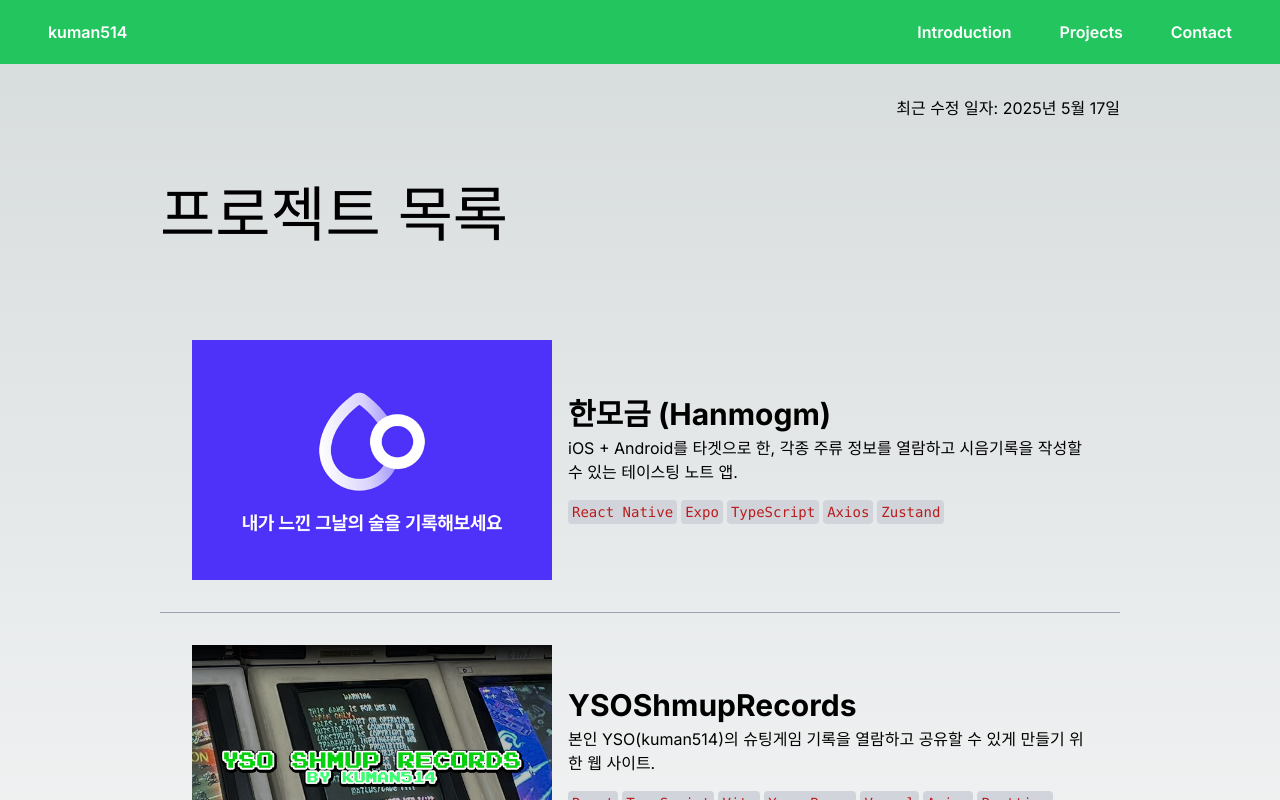
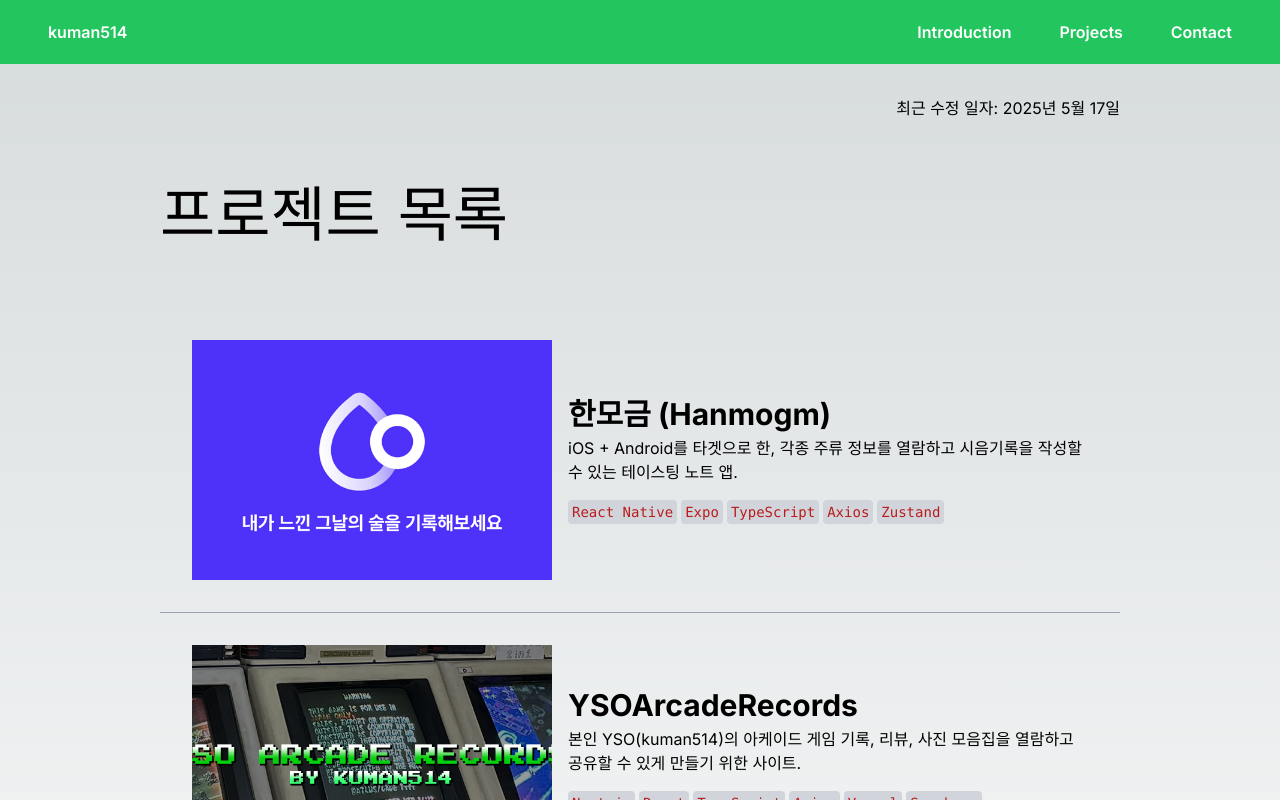
Before and after one commit to kuman514/kuman514, a Next.js app: page /projects in a window 1280 px wide. Shown: the top 800 px of the page. Built offline with nearby package versions, Linux system fonts and the light colour scheme.

Commit message:
fix: change yso-shmup-records into yso-arcade-records in projects page

```diff
--- /dev/null
+++ b/app/projects/[projectName]/not-found.tsx
@@ -0,0 +1,5 @@
+import NotFoundPage from '^/pages/not-found';
+
+export default function NotFoundRouterPage() {
+  return <NotFoundPage />;
+}
--- a/app/projects/[projectName]/page.tsx
+++ b/app/projects/[projectName]/page.tsx
@@ -1,7 +1,8 @@
+import { notFound } from 'next/navigation';
+
 import HanmogmPage from '^/pages/hanmogm';
-import NotFoundPage from '^/pages/not-found';
 import ViteMinesweeperPage from '^/pages/vite-minesweeper';
-import YSOShmupRecordsPage from '^/pages/yso-shmup-records';
+import YSOArcadeRecordsPage from '^/pages/yso-arcade-records';
 
 interface Props {
   params: Promise<{
@@ -15,11 +16,11 @@ export default async function ProjectArticlePage({ params }: Props) {
   switch (projectName) {
     case 'Hanmogm':
       return <HanmogmPage />;
-    case 'YSOShmupRecords':
-      return <YSOShmupRecordsPage />;
+    case 'YSOArcadeRecords':
+      return <YSOArcadeRecordsPage />;
     case 'ViteMinesweeper':
       return <ViteMinesweeperPage />;
     default:
-      return <NotFoundPage />;
+      notFound();
   }
 }
--- a/app/projects/page.tsx
+++ b/app/projects/page.tsx
@@ -4,7 +4,7 @@ import Title from '^/shared/title';
 import ProjectPageTemplate from '^/entities/project/page-template';
 import HanmogmBannerPng from '^/pages/hanmogm/assets/hanmogm-banner.png';
 import ViteMinesweeperBannerPng from '^/pages/vite-minesweeper/assets/vite-minesweeper-banner.png';
-import YSOShmupRecordsPng from '^/pages/yso-shmup-records/assets/yso-shmup-records.png';
+import YSOArcadeRecords from '^/pages/yso-arcade-records/assets/yso-arcade-records.png';
 
 export default function ProjectListPage() {
   return (
@@ -32,24 +32,19 @@ export default function ProjectListPage() {
         />
         <ProjectListItem
           projectItem={{
-            projectId: 'YSOShmupRecords',
-            title: 'YSOShmupRecords',
-            thumbnailUrl: YSOShmupRecordsPng.src,
+            projectId: 'YSOArcadeRecords',
+            title: 'YSOArcadeRecords',
+            thumbnailUrl: YSOArcadeRecords.src,
             description:
-              '본인 YSO(kuman514)의 슈팅게임 기록을 열람하고 공유할 수 있게 만들기 위한 웹 사이트.',
+              '본인 YSO(kuman514)의 아케이드 게임 기록, 리뷰, 사진 모음집을 열람하고 공유할 수 있게 만들기 위한 사이트.',
             techStackTags: [
+              'Next.js',
               'React',
               'TypeScript',
-              'Vite',
-              'Yarn Berry',
+              'Axios',
               'Vercel',
-              'Axios',
-              'Prettier',
-              'Figma',
-              'Lambda',
-              'DynamoDB',
-              'API Gateway',
-              'Node.js',
+              'Supabase',
+              'Tailwind CSS',
             ],
           }}
         />
```
